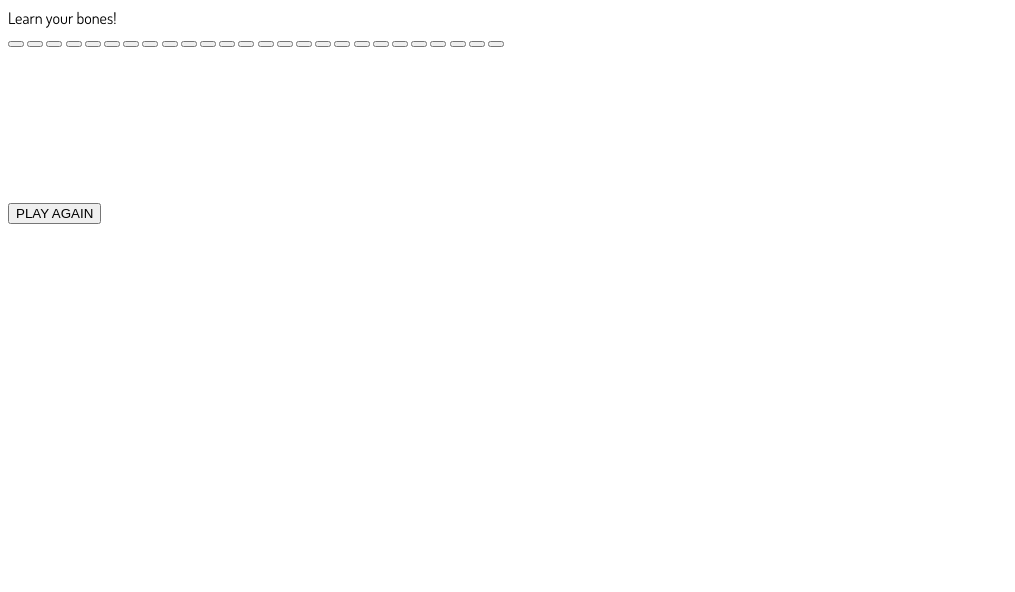
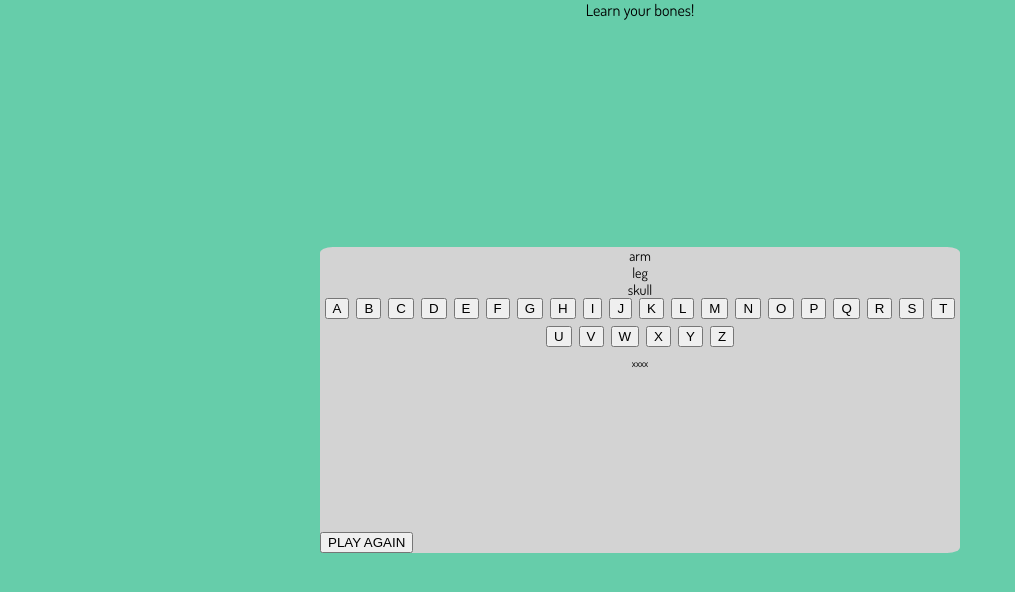
Before and after one commit to aashumakova/Learn-Your-Bones, a plain HTML site: page index.html in a window 1280 px wide. Shown: the whole page, without its empty margins (0-1015 px from the left). Drawn offline with Linux system fonts and the light colour scheme.

Commit message:
word categories and user input section populate to the gameboard

```diff
--- a/css/main.css
+++ b/css/main.css
@@ -1,3 +1,64 @@
 body {
     font-family: 'Dosis', sans-serif;
+    background-color: mediumaquamarine;
+    padding: 0;
+    margin: 0;
+    box-sizing: border-box;
 }
+
+header {
+    font-size: 28x;
+    text-align: center;
+    top: 50%;
+}
+
+.container {
+    background-color: lightgray;
+    position: absolute;
+    transform: translate(-50%, -50%);
+    top: 50%;
+    left: 50%;
+    width: 90vm;
+    padding: 3vm;
+    border-radius: 2%;
+    font-size: 14px;
+}
+#words-container{
+    text-align: center;
+
+}
+
+#words-container div {
+    width: 100%;
+    display: flex;
+    justify-content: space-around;
+}
+
+#words-container button {
+
+}
+
+
+
+#letter-container{
+    width: 100%;
+    display: flex;
+    flex-wrap: wrap;
+    justify-content: center;
+    gap: 0.5em;
+}
+
+
+#user-input-section{
+    display: flex;
+    justify-content: center;
+    font-size: 10px
+}
+
+#result-text{
+
+}
+
+#play-again-button{
+
+}
--- a/index.html
+++ b/index.html
@@ -18,32 +18,32 @@
         <div id="words-container"></div>
         <div id="letter-container"
         class="letter-container hide">
-            <button class="A"></button>
-            <button class="B"></button>
-            <button class="C"></button>
-            <button class="D"></button>
-            <button class="E"></button>
-            <button class="F"></button>
-            <button class="G"></button>
-            <button class="H"></button>
-            <button class="I"></button>
-            <button class="J"></button>
-            <button class="K"></button>
-            <button class="L"></button>
-            <button class="M"></button>
-            <button class="N"></button>
-            <button class="O"></button>
-            <button class="P"></button>
-            <button class="Q"></button>
-            <button class="R"></button>
-            <button class="S"></button>
-            <button class="T"></button>
-            <button class="U"></button>
-            <button class="V"></button>
-            <button class="W"></button>
-            <button class="X"></button>
-            <button class="Y"></button>
-            <button class="Z"></button>
+            <button class="A">A</button>
+            <button class="B">B</button>
+            <button class="C">C</button>
+            <button class="D">D</button>
+            <button class="E">E</button>
+            <button class="F">F</button>
+            <button class="G">G</button>
+            <button class="H">H</button>
+            <button class="I">I</button>
+            <button class="J">J</button>
+            <button class="K">K</button>
+            <button class="L">L</button>
+            <button class="M">M</button>
+            <button class="N">N</button>
+            <button class="O">O</button>
+            <button class="P">P</button>
+            <button class="Q">Q</button>
+            <button class="R">R</button>
+            <button class="S">S</button>
+            <button class="T">T</button>
+            <button class="U">U</button>
+            <button class="V">V</button>
+            <button class="W">W</button>
+            <button class="X">X</button>
+            <button class="Y">Y</button>
+            <button class="Z">Z</button>
         </div>
         <div id="user-input-section"></div>
         <canvas id="canvas"></canvas>
--- a/js/main.js
+++ b/js/main.js
@@ -40,6 +40,26 @@ letterButtonsEl.addEventListener('click', function(event) {
 
 
 // /*----- functions -----*/
+// function displayWordOptions () {
+//     // need a function to pull each item word category aka a key from the object
+//     words.forEach(function(wordCategories) {
+//     const wordCategoriesEl = document.createElement('p');
+//     wordCategoriesEl.textContent = wordCategories.text;
+//     wordsContainer.appendChild(wordCategoriesEl);
+//     });
+// }
+
+function displayWordOptions () {
+    let wordCategories = Object.keys(words);
+    console.log(wordCategories)
+    wordCategories.forEach(function(wordCategory){
+    let wordCategoriesButton = document.createElement('div');
+    wordCategoriesButton.innerHTML = wordCategory;
+    wordsContainer.appendChild(wordCategoriesButton);
+    })
+}
+displayWordOptions()
+
 init()
 
 function init(){
@@ -54,11 +74,19 @@ function init(){
     secretWord = wordArray[Math.floor(Math.random() * wordArray.length)];
     console.log(secretWord)
 //update the input section to show empty slots for each letter
+    // function createDisplayWord(){}
     let displayWord = [];
     for ( let i = 0; i < secretWord.length; i++) {
         displayWord[i] = 'x';
     }
     console.log(displayWord)
+
+    displayWord.forEach(function(letterSlot) {
+    let letterSlotSpot = document.createElement('p');
+    letterSlotSpot.innerHTML = letterSlot;
+    userInputSection.appendChild(letterSlotSpot);
+    }
+    )
 }
     //update the input section to show empty slots for each letter
     // let displayWord = secretWord.split('').map(function(char) {
@@ -76,7 +104,6 @@ function init(){
 function checkLetter () {
     while (count < 5) {
         // update display word array with player's move if the letter word is correct
-        // let letter = key.target;
         for ( var j = 0; j < secretWord.length; j++ ) {
             // if the letter is in the word
             if (secretWord[j] === letter) {
@@ -93,5 +120,3 @@ function checkLetter () {
         }
         }
 }
-
-// Re-render the alphabet board with the player move (grey out the letter)
```
